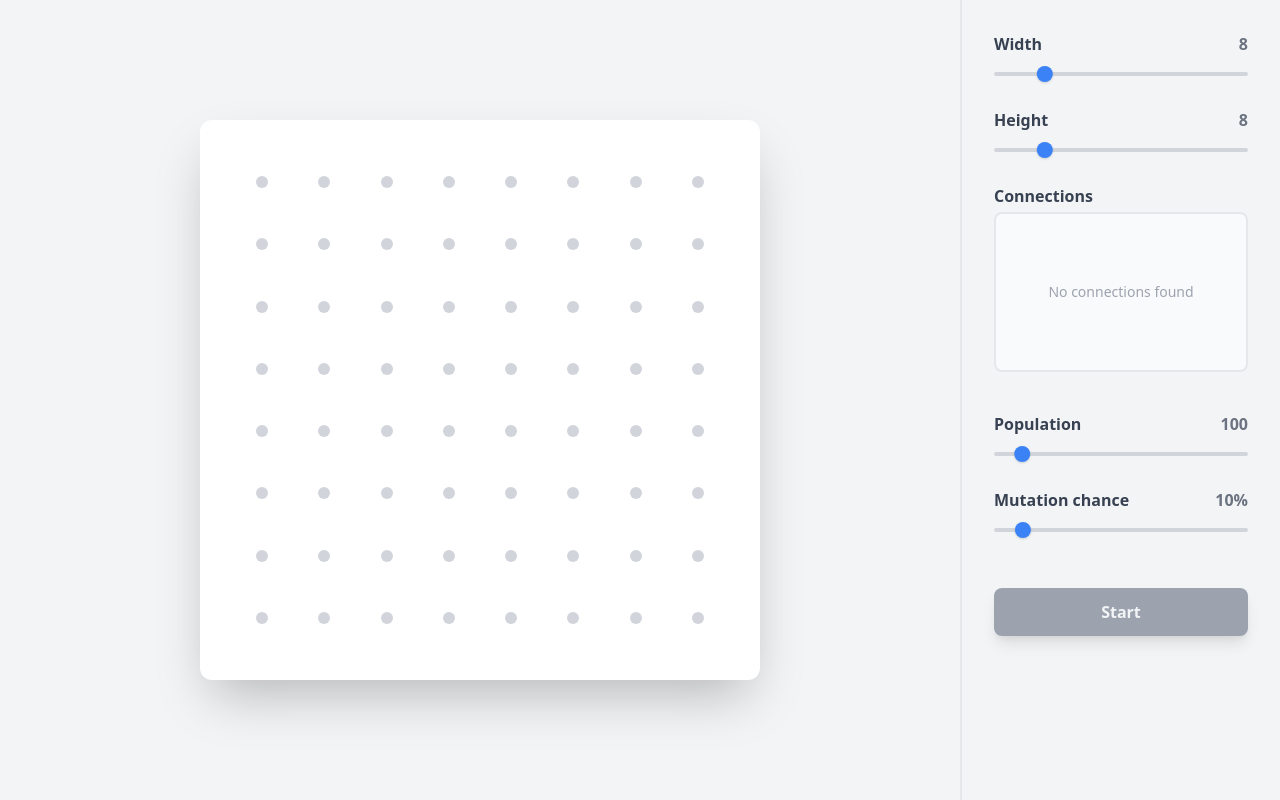
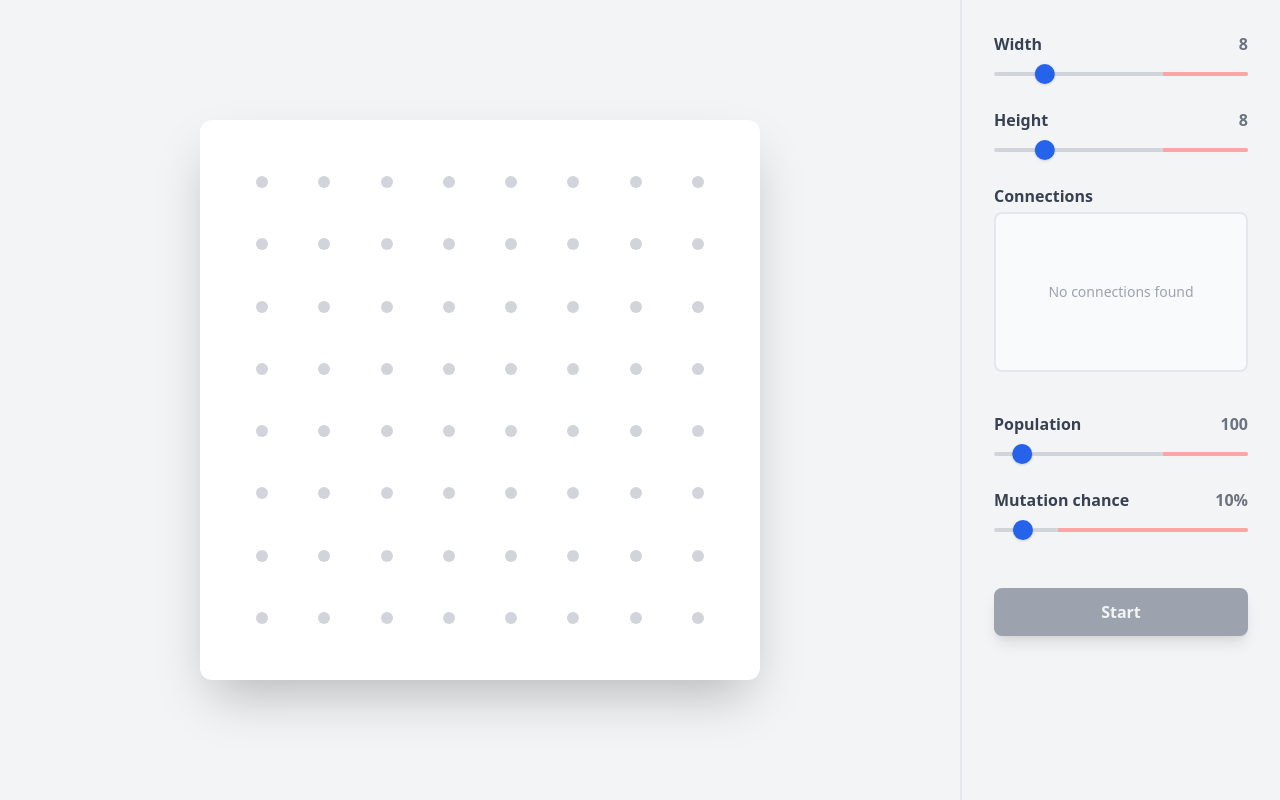
Before and after one commit to karolsitarz/genetic-pcb, a React (Create React App) app: page / in a window 1280 px wide. Built offline with nearby package versions, Linux system fonts and the light colour scheme.

Commit message:
add rangeInput dangerZone

```diff
--- a/src/app/App.tsx
+++ b/src/app/App.tsx
@@ -187,6 +187,7 @@ export const App = () => {
                     max={80}
                     label="Mutation chance"
                     className="mt-4"
+                    dangerZoneClassName="w-3/4"
                   >
                     {(value) => <>{value}%</>}
                   </RangeInput>
--- a/src/components/RangeInput.tsx
+++ b/src/components/RangeInput.tsx
@@ -10,6 +10,7 @@ type Props = {
   step?: number;
   className?: string;
   label: string;
+  dangerZoneClassName?: string;
 };
 
 export const RangeInput = ({
@@ -21,6 +22,7 @@ export const RangeInput = ({
   step,
   className,
   label,
+  dangerZoneClassName = "w-1/3",
 }: Props) => {
   const [innerValue, setInnerValue] = useState(value);
 
@@ -32,22 +34,24 @@ export const RangeInput = ({
           {children ? children(innerValue) : innerValue}
         </span>
       </div>
-      <div className="py-4 w-full">
+      <div className="w-full">
         <Range
           values={[innerValue]}
           onChange={([value]) => setInnerValue(value)}
           onFinalChange={([value]) => onChange(value)}
           renderTrack={({ props, children }) => (
-            <div
-              className="w-full h-2 md:h-1 rounded-full bg-gray-300 focus-within:bg-blue-200"
-              {...props}
-            >
+            <div className="w-full h-9" {...props}>
+              <div className="w-full h-1 rounded-full bg-gray-300 absolute top-4 overflow-hidden">
+                <div
+                  className={`absolute h-full right-0 top-0 ${dangerZoneClassName} bg-red-300`}
+                />
+              </div>
               {children}
             </div>
           )}
           renderThumb={({ props }) => (
             <div
-              className="h-6 w-6 md:h-4 md:w-4 rounded-full bg-blue-500 shadow focus:outline-none focus:bg-blue-700"
+              className="h-5 w-5 rounded-full bg-blue-600 shadow focus:outline-none focus:bg-blue-800"
               {...props}
             />
           )}
```
